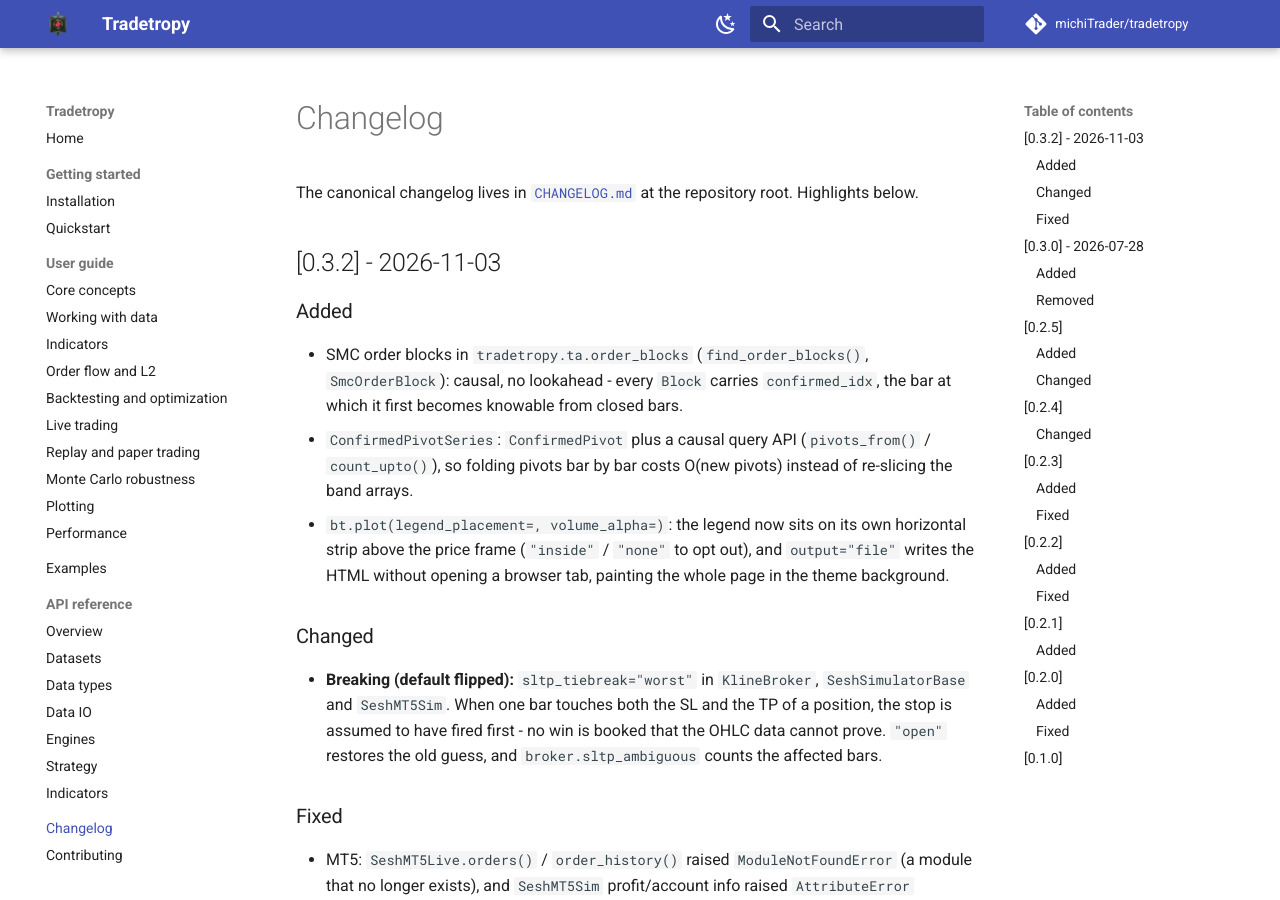
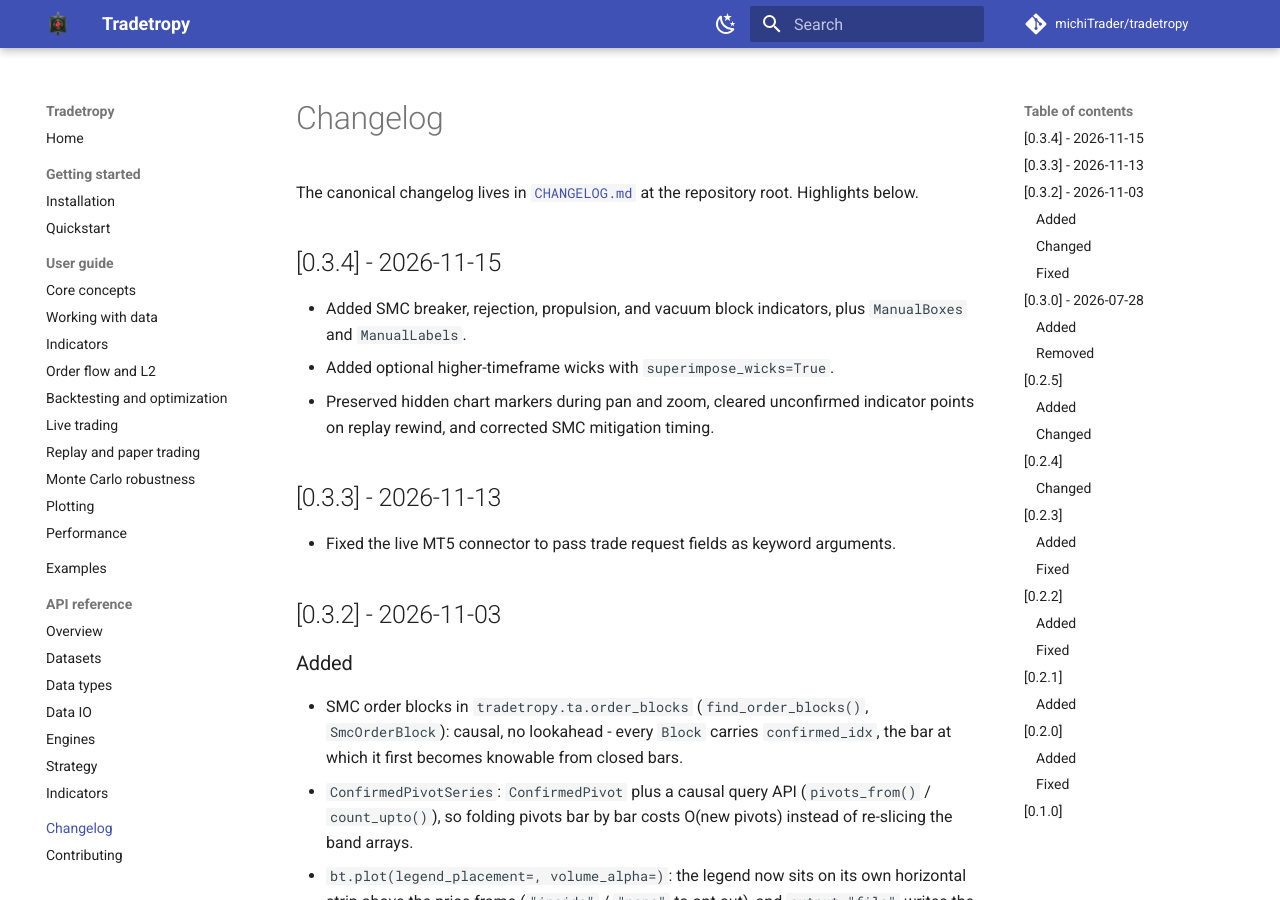
Before and after one commit to michiTrader/tradetropy, an MkDocs documentation site: the page built from docs/changelog.md, in a window 1280 px wide and 900 px high. Built offline with MkDocs 1.6.1 and Material for MkDocs 9.7.7, drawn with Linux system fonts in a browser that asks for light colours; comment, search, counter and statistics services are not loaded.

Commit message:
Release Tradetropy 0.3.4

```diff
--- a/docs/changelog.md
+++ b/docs/changelog.md
@@ -3,6 +3,18 @@
 The canonical changelog lives in
 [`CHANGELOG.md`](https://github.com/michiTrader/tradetropy/blob/main/CHANGELOG.md)
 at the repository root. Highlights below.
+
+## [0.3.4] - 2026-11-15
+
+- Added SMC breaker, rejection, propulsion, and vacuum block indicators, plus
+  `ManualBoxes` and `ManualLabels`.
+- Added optional higher-timeframe wicks with `superimpose_wicks=True`.
+- Preserved hidden chart markers during pan and zoom, cleared unconfirmed
+  indicator points on replay rewind, and corrected SMC mitigation timing.
+
+## [0.3.3] - 2026-11-13
+
+- Fixed the live MT5 connector to pass trade request fields as keyword arguments.
 
 ## [0.3.2] - 2026-11-03
 
--- a/pyproject.toml
+++ b/pyproject.toml
@@ -1,6 +1,6 @@
 [project]
 name = "tradetropy"
-version = "0.3.3"
+version = "0.3.4"
 description = "A professional backtesting and live trading framework for algorithmic trading strategies with footprint analysis and market microstructure."
 readme = "README.md"
 license = "MIT"
```
Also changed, not shown: CHANGELOG.md (+1 -1 lines), 1 other file.
